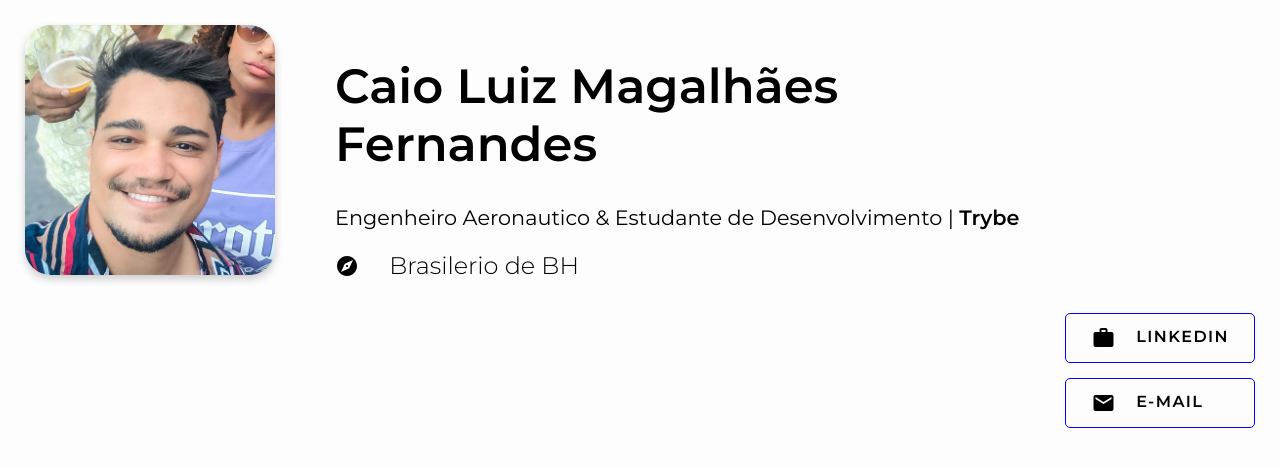
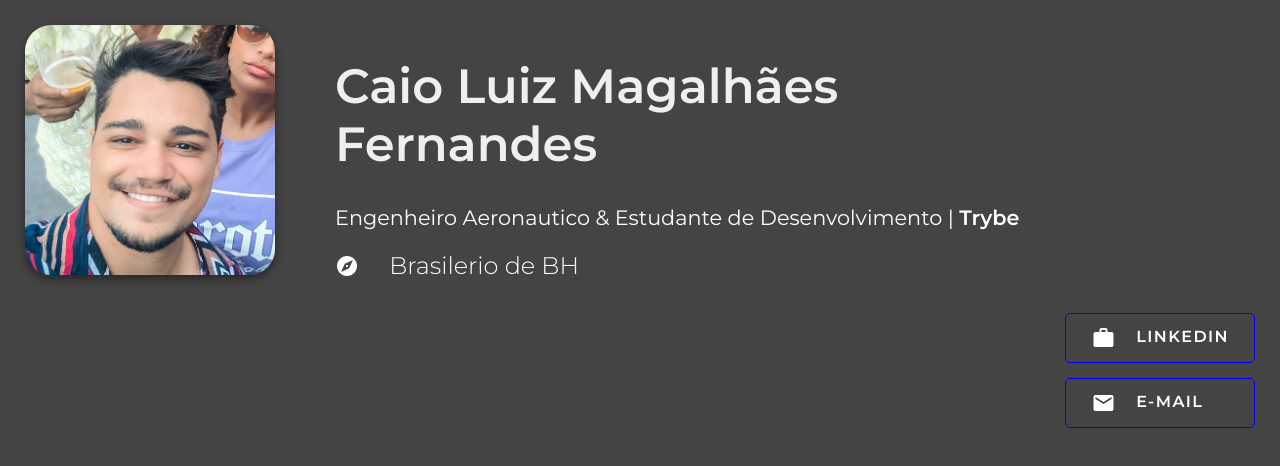
Before and after one commit to caiolmf/caiolmf.github.io, a plain HTML site: page index.html in a window 1280 px wide. Drawn offline with Linux system fonts and the light colour scheme.

Commit message:
Change collor pallet to a darker one

```diff
--- a/css/main.css
+++ b/css/main.css
@@ -2,8 +2,9 @@ body {
     margin: 0px;
 
     /* background-color: #E6EED6; */
-    background-color: #fdfdfd !important;
+    background-color: #444 !important;
     font-family: 'Montserrat', sans-serif;
+    color: #fff;
 
 }
 
@@ -20,13 +21,14 @@ body {
 
 .photo {
     border-radius: 26px;
-    box-shadow: 0 4px 8px 0 rgba(0,0,0,0.2);
+    box-shadow: 0 4px 8px 0 rgba(0,0,0,0.44);
 }
 
 .text-600 {
     font-weight: 600;
     font-style: normal;
     font-size: 3em;
+    color: #efefef;
 }
 
 .material-icons {
@@ -85,7 +87,7 @@ body {
     border-radius: 5px;
 
     text-transform: uppercase;
-    color: black;
+    color: #fff;
     font-weight: 600;
     letter-spacing: .0892857143em;
     line-height: inherit;
```
